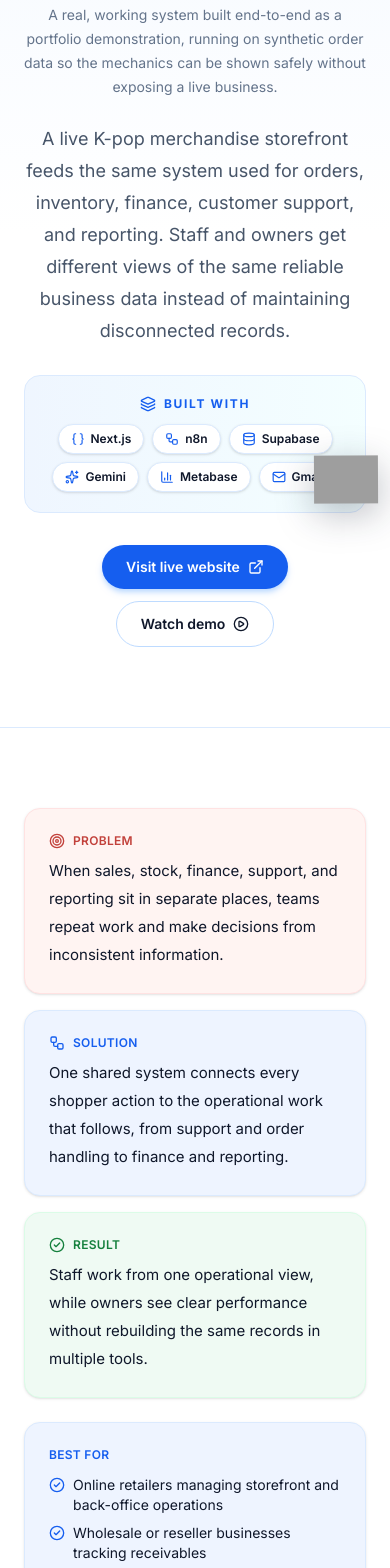
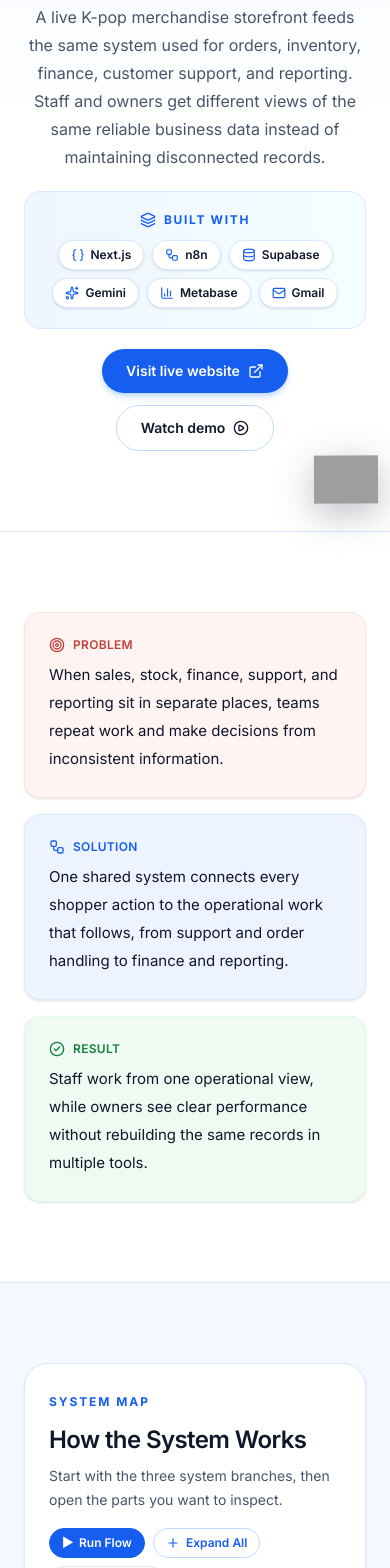
Before and after one commit to workflowlab-tech/ai-automation-portfolio, a Next.js app: page /idol-fairies in a window 390 px wide. Shown: the part 320-1888 px from the top of the page. Built offline with nearby package versions, Linux system fonts and the light colour scheme; grey boxes are pictures that could not be loaded.

Commit message:
Propagate interactive case study format

```diff
--- a/app/projects/[slug]/page.tsx
+++ b/app/projects/[slug]/page.tsx
@@ -2,7 +2,6 @@ import type { Metadata } from "next";
 import { notFound } from "next/navigation";
 import { projects, getProject } from "@/data/projects";
 import ProjectCaseStudy from "@/components/projects/ProjectCaseStudy";
-import WorkflowFlowDiagram from "@/components/WorkflowFlowDiagram";
 
 export function generateStaticParams() {
   return projects.map((project) => ({ slug: project.slug }));
@@ -24,9 +23,6 @@ export default async function ProjectDetailPage(props: PageProps<"/projects/[slu
   if (!project) notFound();
 
   return (
-    <ProjectCaseStudy
-      project={project}
-      systemVisual={<WorkflowFlowDiagram steps={project.workflowFlow} />}
-    />
+    <ProjectCaseStudy project={project} />
   );
 }
--- a/components/projects/InteractiveSystemMap.tsx
+++ b/components/projects/InteractiveSystemMap.tsx
@@ -3,11 +3,17 @@
 import { useEffect, useState } from "react";
 import { ChevronDown, ChevronRight, Minus, Plus } from "lucide-react";
 
-type MapNode = {
+export type MapNode = {
   id: string;
   label: string;
   children?: MapNode[];
   detail?: string;
+};
+
+export type SystemMapConfig = {
+  rootLabel: string;
+  branches: MapNode[];
+  flowPath: string[];
 };
 
 const branches: MapNode[] = [
@@ -102,7 +108,18 @@ function collectIds(nodes: MapNode[]): string[] {
   return nodes.flatMap((node) => [node.id, ...(node.children ? collectIds(node.children) : [])]);
 }
 
-export default function InteractiveSystemMap() {
+function collectRequiredBranches(nodes: MapNode[], targetIds: string[]): string[] {
+  const required = new Set<string>();
+  const visit = (node: MapNode, parentIds: string[]) => {
+    if (targetIds.includes(node.id)) parentIds.forEach((id) => required.add(id));
+    node.children?.forEach((child) => visit(child, [...parentIds, node.id]));
+  };
+  nodes.forEach((node) => visit(node, []));
+  return [...required];
+}
+
+export default function InteractiveSystemMap({ config }: { config?: SystemMapConfig }) {
+  const mapConfig = config ?? { rootLabel: "Personal Income & Expense Automation", branches, flowPath };
   const [expanded, setExpanded] = useState<Set<string>>(new Set());
   const [selected, setSelected] = useState<MapNode | null>(null);
   const [flowIndex, setFlowIndex] = useState<number | null>(null);
@@ -118,7 +135,7 @@ export default function InteractiveSystemMap() {
 
   useEffect(() => {
     if (flowIndex === null) return;
-    if (flowIndex >= flowPath.length - 1) {
+    if (flowIndex >= mapConfig.flowPath.length - 1) {
       const done = window.setTimeout(() => setFlowIndex(null), reducedMotion ? 350 : 1100);
       return () => window.clearTimeout(done);
     }
@@ -127,7 +144,7 @@ export default function InteractiveSystemMap() {
       reducedMotion ? 250 : 1100,
     );
     return () => window.clearTimeout(next);
-  }, [flowIndex, reducedMotion]);
+  }, [flowIndex, reducedMotion, mapConfig.flowPath.length]);
 
   const toggle = (node: MapNode) => {
     if (node.children?.length) {
@@ -141,10 +158,10 @@ export default function InteractiveSystemMap() {
     setSelected(node.detail ? node : null);
   };
 
-  const setAll = (open: boolean) => setExpanded(open ? new Set(collectIds(branches)) : new Set());
+  const setAll = (open: boolean) => setExpanded(open ? new Set(collectIds(mapConfig.branches)) : new Set());
 
   const runFlow = () => {
-    setExpanded(new Set(["intake", "gmail", "processing", "validation", "duplicates", "categories", "outputs", "sheets"]));
+    setExpanded(new Set(collectRequiredBranches(mapConfig.branches, mapConfig.flowPath)));
     setSelected(null);
     setFlowIndex(0);
   };
@@ -153,7 +170,7 @@ export default function InteractiveSystemMap() {
     const hasChildren = Boolean(node.children?.length);
     const isOpen = expanded.has(node.id);
     const isSelected = selected?.id === node.id;
-    const isFlowActive = flowIndex !== null && flowPath[flowIndex] === node.id;
+    const isFlowActive = flowIndex !== null && mapConfig.flowPath[flowIndex] === node.id;
     return (
       <div key={node.id} className={depth === 0 ? "min-w-0" : "relative pl-5"}>
         {depth > 0 ? (
@@ -216,14 +233,14 @@ export default function InteractiveSystemMap() {
 
       <div className="mx-auto mt-8 max-w-sm text-center">
         <div className="rounded-2xl border border-[var(--color-primary)] bg-[var(--color-primary)] px-4 py-3 text-sm font-semibold text-white shadow-sm">
-          Personal Income &amp; Expense Automation
+          {mapConfig.rootLabel}
         </div>
         <div aria-hidden="true" className="mx-auto h-7 w-px bg-blue-200" />
       </div>
 
       <div className="relative grid gap-5 md:grid-cols-3 md:gap-6">
         <div aria-hidden="true" className="absolute left-[16.66%] right-[16.66%] top-0 hidden h-px bg-blue-200 md:block" />
-        {branches.map((branch) => (
+        {mapConfig.branches.map((branch) => (
           <div key={branch.id} className="relative pt-3 md:pt-5">
             <div aria-hidden="true" className="absolute left-1/2 top-0 hidden h-5 w-px -translate-x-1/2 bg-blue-200 md:block" />
             {renderNode(branch)}
--- a/components/projects/ProjectCaseStudy.tsx
+++ b/components/projects/ProjectCaseStudy.tsx
@@ -8,17 +8,16 @@ import ProjectHeader from "./ProjectHeader";
 import ProjectVisual from "./ProjectVisual";
 import TestingTable from "./TestingTable";
 import InteractiveSystemMap from "./InteractiveSystemMap";
+import { systemMaps } from "@/data/systemMaps";
 
 export default function ProjectCaseStudy({
   project,
-  systemVisual,
   showcase,
 }: {
   project: Project;
-  systemVisual?: ReactNode;
   showcase?: ReactNode;
 }) {
-  const isPilotProject = project.slug === "personal-income-expense";
+  const showLegacySections = false;
 
   return (
     <div>
@@ -51,7 +50,7 @@ export default function ProjectCaseStudy({
           </div>
         </FadeIn>
 
-        {!isPilotProject && project.role && project.contributions?.length ? (
+        {showLegacySections && project.role && project.contributions?.length ? (
           <FadeIn delay={60} className="mt-6">
             <article className="rounded-3xl border border-[var(--color-border)] bg-white p-6 shadow-sm sm:p-8">
               <span className="text-xs font-bold uppercase tracking-[0.16em] text-[var(--color-primary)]">My Role</span>
@@ -68,11 +67,11 @@ export default function ProjectCaseStudy({
           </FadeIn>
         ) : null}
 
-        {!isPilotProject ? <FadeIn delay={80} className="mt-6">
+        {showLegacySections ? <FadeIn delay={80} className="mt-6">
           <BestForBand items={project.bestFor} />
         </FadeIn> : null}
 
-        {!isPilotProject && project.safeguards ? (
+        {showLegacySections && project.safeguards ? (
           <FadeIn delay={100} className="mt-6">
             <article className="rounded-3xl border border-[var(--color-border)] bg-white p-6 shadow-sm sm:p-8">
               <span className="flex items-center gap-2 text-xs font-bold uppercase tracking-[0.16em] text-[var(--color-primary)]">
@@ -98,52 +97,13 @@ export default function ProjectCaseStudy({
         ) : null}
       </section>
 
-      {isPilotProject ? (
         <section className="border-y border-blue-100 bg-[var(--color-primary-light)]/60 py-20">
           <div className="mx-auto max-w-6xl px-6">
             <FadeIn>
-              <InteractiveSystemMap />
+              <InteractiveSystemMap config={systemMaps[project.slug]} />
             </FadeIn>
           </div>
         </section>
-      ) : null}
-
-      {!isPilotProject ? <section className="border-y border-blue-100 bg-[var(--color-primary-light)]/60 py-20">
-        <div className="mx-auto max-w-6xl px-6">
-          <FadeIn>
-            <div className="mx-auto max-w-4xl">
-              <span className="text-xs font-bold uppercase tracking-[0.16em] text-[var(--color-primary)]">
-                Workflow Overview
-              </span>
-              <h2 className="mt-3 text-2xl font-semibold tracking-tight text-[var(--color-ink)] sm:text-3xl">
-                How the System Works
-              </h2>
-            </div>
-          </FadeIn>
-
-          <FadeIn delay={80} className="mx-auto mt-8 max-w-4xl">
-            <ol className="rounded-3xl border border-blue-100 bg-white p-6 shadow-sm sm:p-8">
-              {project.howItWorks.shared.map((step, index) => (
-                <li
-                  key={step}
-                  className={`flex gap-4 py-4 ${index < project.howItWorks.shared.length - 1 ? "border-b border-slate-100" : ""}`}
-                >
-                  <span className="flex h-8 w-8 shrink-0 items-center justify-center rounded-full bg-[var(--color-primary)] text-xs font-bold text-white shadow-sm">
-                    {index + 1}
-                  </span>
-                  <p className="text-[15px] leading-7 text-[var(--color-body)]">{step}</p>
-                </li>
-              ))}
-            </ol>
-          </FadeIn>
-
-          {systemVisual ? (
-            <FadeIn delay={140} className="mt-10">
-              {systemVisual}
-            </FadeIn>
-          ) : null}
-        </div>
-      </section> : null}
 
       <section id="demo" className="mx-auto max-w-6xl scroll-mt-24 px-6 py-20">
         <FadeIn>
--- a/components/projects/ProjectHeader.tsx
+++ b/components/projects/ProjectHeader.tsx
@@ -17,7 +17,7 @@ function disclosureDotColor(label: string) {
 }
 
 export default function ProjectHeader({ project }: { project: Project }) {
-  const isPilotProject = project.slug === "personal-income-expense";
+  const isCompactHero = true;
   return (
     <section className="border-b border-blue-100 bg-gradient-to-b from-blue-50/80 via-white to-white">
       <div className="mx-auto max-w-4xl px-6 py-20 text-center">
@@ -41,12 +41,12 @@ export default function ProjectHeader({ project }: { project: Project }) {
           ) : null}
         </div>
 
-        <h1 className={`${isPilotProject ? "mt-3" : "mt-4"} text-4xl font-semibold tracking-tight text-[var(--color-ink)] sm:text-5xl`}>
+        <h1 className={`${isCompactHero ? "mt-3" : "mt-4"} text-4xl font-semibold tracking-tight text-[var(--color-ink)] sm:text-5xl`}>
           {project.title}
         </h1>
 
         {project.disclosure ? (
-          <div className={`mx-auto ${isPilotProject ? "mt-3" : "mt-4"} max-w-xl`}>
+          <div className={`mx-auto ${isCompactHero ? "mt-3" : "mt-4"} max-w-xl`}>
             <span
               className={`inline-flex items-center gap-1.5 rounded-full border px-3 py-1 text-xs font-semibold ${disclosureTone(project.disclosure.label)}`}
             >
@@ -58,20 +58,20 @@ export default function ProjectHeader({ project }: { project: Project }) {
               />
               {project.disclosure.label}
             </span>
-            {!isPilotProject ? <p className="mt-2 text-sm leading-6 text-[var(--color-muted)]">{project.disclosure.detail}</p> : null}
+            {!isCompactHero ? <p className="mt-2 text-sm leading-6 text-[var(--color-muted)]">{project.disclosure.detail}</p> : null}
           </div>
         ) : null}
 
-        <p className={`mx-auto ${isPilotProject ? "mt-4 text-base leading-7" : "mt-6 text-lg leading-8"} max-w-2xl text-[var(--color-body)]`}>
+        <p className={`mx-auto ${isCompactHero ? "mt-4 text-base leading-7" : "mt-6 text-lg leading-8"} max-w-2xl text-[var(--color-body)]`}>
           {project.headerOverview}
         </p>
 
-        <div className={`mx-auto ${isPilotProject ? "mt-5" : "mt-7"} max-w-3xl`}>
+        <div className={`mx-auto ${isCompactHero ? "mt-5" : "mt-7"} max-w-3xl`}>
           <ToolStack tools={project.tools} />
         </div>
 
         {project.liveSiteHref || project.demo.available || project.githubHref ? (
-          <div className={`${isPilotProject ? "mt-5" : "mt-8"} flex flex-wrap items-center justify-center gap-3`}>
+          <div className={`${isCompactHero ? "mt-5" : "mt-8"} flex flex-wrap items-center justify-center gap-3`}>
             {project.liveSiteHref ? (
               <a
                 href={project.liveSiteHref}
--- /dev/null
+++ b/data/systemMaps.ts
@@ -0,0 +1,71 @@
+import type { MapNode, SystemMapConfig } from "@/components/projects/InteractiveSystemMap";
+
+const node = (id: string, label: string, children?: MapNode[], detail?: string): MapNode => ({ id, label, children, detail });
+
+export const systemMaps: Record<string, SystemMapConfig> = {
+  "portfolio-ai-agent": {
+    rootLabel: "Portfolio AI Agent",
+    branches: [
+      node("question", "Visitor Question", [node("message", "Message + context")]),
+      node("grounding", "Grounded Answer", [
+        node("validation", "Validate & Rate Limit", undefined, "Input quality, session data, and basic request limits are checked before the agent runs."),
+        node("knowledge", "Approved Knowledge & Links", [node("known", "Known → answer"), node("unknown", "Unknown → fallback")], "The agent answers from approved portfolio content and controlled project links; unknown or unapproved claims are declined rather than invented."),
+      ]),
+      node("lead-output", "Lead Capture & Output", [
+        node("intent", "Qualification / Context", undefined, "Genuine hiring or project intent activates lead capture; ordinary questions remain normal conversations."),
+        node("capture", "Lead Capture", undefined, "Name, email, and project message are validated before a lead is saved."),
+        node("sheets", "Google Sheets", [node("conversations", "Conversation Log"), node("leads", "Leads")], "Conversations and confirmed leads are kept in separate sheets."),
+        node("telegram", "Telegram Alert", undefined, "A notification is sent only after a confirmed lead is saved."),
+      ]),
+    ],
+    flowPath: ["question", "message", "validation", "knowledge", "intent", "capture", "leads", "telegram"],
+  },
+  "daily-task-reminder": {
+    rootLabel: "Daily Task Reminder",
+    branches: [
+      node("schedule", "Scheduled Trigger", undefined, "The workflow starts automatically at the scheduled morning time."),
+      node("sources", "Information Sources", [
+        node("notion", "Notion Schedule"),
+        node("calendar", "Google Calendar"),
+        node("gmail", "Gmail Invitations"),
+        node("weather", "Open-Meteo Weather"),
+        node("inspiration", "Daily Inspiration"),
+      ]),
+      node("briefing", "Merge & Deliver", [
+        node("format", "Merge & Format", undefined, "Separate results are combined into one concise, personalized morning briefing."),
+        node("telegram", "Telegram Briefing", undefined, "Telegram receives one message with the day’s schedule, weather, devotional, quote, and reminders."),
+      ]),
+    ],
+    flowPath: ["schedule", "notion", "calendar", "gmail", "weather", "format", "telegram"],
+  },
+  "idol-fairies": {
+    rootLabel: "Idol Fairies Connected Commerce System",
+    branches: [
+      node("discovery", "Discovery & Support", [node("catalog", "Live Catalog"), node("ai-support", "Idol AI Support", undefined, "Shopper answers use current catalog and policy information."), node("fallback", "Needs Review / Fallback")]),
+      node("sales", "Sales & Order Processing", [node("checkout", "Storefront Checkout"), node("wholesale", "Wholesale / Reseller Orders"), node("validation", "Order Validation", undefined, "Customer, order, and SKU data are checked before records are created; unresolved items go to review.")]),
+      node("operations", "Operations & Finance", [node("inventory", "Inventory"), node("ar", "Receivables"), node("ap", "Payables & Expenses"), node("refunds", "Refunds", undefined, "Refunds are validated for order, product, quantity, and resellable/damaged handling.")]),
+      node("reporting", "Admin & Reporting", [node("admin", "Admin Operations"), node("metabase", "Management Reporting")], "Admin routes are authenticated; the system uses synthetic order data and does not process live payments."),
+    ],
+    flowPath: ["discovery", "catalog", "sales", "checkout", "validation", "operations", "inventory", "admin", "metabase"],
+  },
+  "idol-fairies-beauty": {
+    rootLabel: "Idol Fairies Beauty Platform",
+    branches: [
+      node("storefront", "Storefront & Customer Experience", [node("catalog", "Live Catalog"), node("checkout", "Guest Checkout"), node("shipping", "Shipping Calculation")]),
+      node("payment", "Order & Payment Operations", [node("proof", "Payment Proof", undefined, "Gemini extracts limited receipt signals and flags mismatches or duplicates; staff retain the final payment decision."), node("review", "Manual Review", undefined, "Payment proof is never treated as final approval by automation."), node("order", "Order Status")]),
+      node("fulfillment", "Inventory & Fulfillment", [node("inventory", "Inventory"), node("tracking", "Delivery Tracking"), node("email", "Transactional Email")]),
+      node("engagement", "Referral & AI Support", [node("referral", "Referral Rewards", undefined, "Qualifying orders progress through the referral clearing lifecycle."), node("messenger", "Messenger AI", undefined, "The agent reads live product, shipping, and order data; uncertain replies can hand off to a human.")]),
+    ],
+    flowPath: ["storefront", "checkout", "payment", "proof", "review", "fulfillment", "tracking", "engagement", "messenger"],
+  },
+  "ghl-idol-air-lead-to-job": {
+    rootLabel: "Idol Air & Electrical Lead-to-Job System",
+    branches: [
+      node("lead", "Lead Intake", [node("quote", "Website Quote Request"), node("speed", "Speed-to-Lead Response")]),
+      node("appointment", "Quote Visit & Appointment", [node("booking", "Quote Visit Booking"), node("status", "Appointment Status", [node("cancelled", "Cancelled → recovery"), node("no-show", "No-Show → rebooking"), node("showed", "Showed → estimate")])]),
+      node("estimate", "Quote & Job Progression", [node("estimate-sent", "Estimate"), node("accepted", "Accepted"), node("declined", "Declined → stop follow-up"), node("won", "Job Won"), node("completed", "Job Completed")]),
+      node("review-request", "Review-Request Stage", undefined, "Job completion triggers the automated review-request stage; this does not claim that a public review was received."),
+    ],
+    flowPath: ["lead", "quote", "speed", "appointment", "booking", "showed", "estimate", "accepted", "won", "completed", "review-request"],
+  },
+};
```
